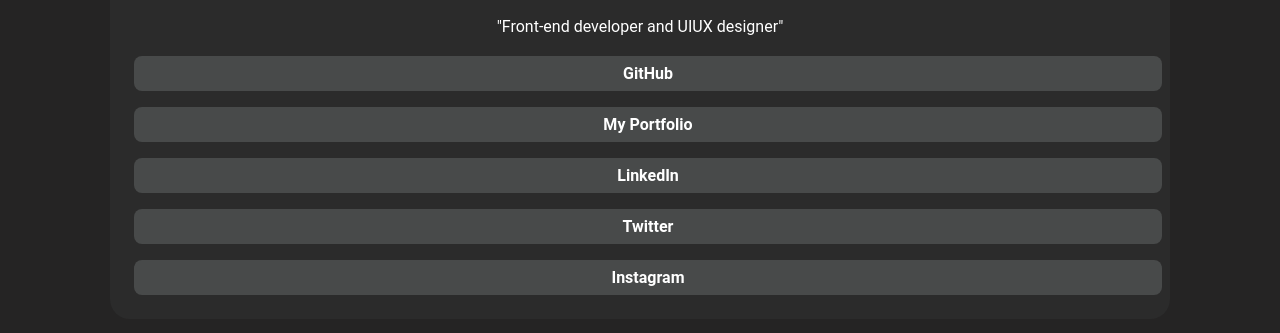
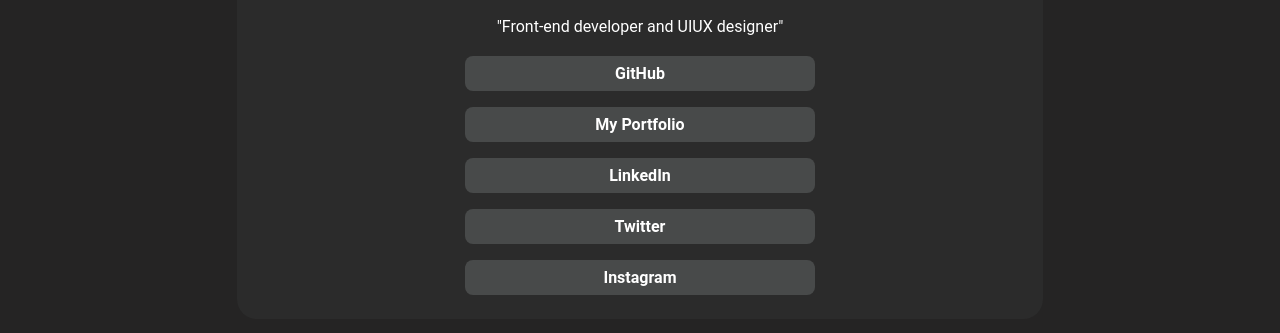
Before and after one commit to Prov-des/social-profile-links, a plain HTML site: page index.html in a window 1280 px wide. Shown: the part 243-576 px from the top of the page. Drawn offline with Linux system fonts and the light colour scheme.

Commit message:
I made the entire link's button clickable, centered the whole card, gave a max-width and win-width to the link's button

```diff
--- a/index.html
+++ b/index.html
@@ -18,11 +18,11 @@
         <p>"Front-end developer and UIUX designer"</p>
 
         <div class="links-section">
-            <div class="links"><a href="https://github.com/Prov-des" target="_blank" rel="noreferer"><strong>GitHub</strong></a></div>
-            <div class="links"><a href="https://prov-des.github.io/landing-page-one/ " target="_blank" rel="noreferer"><strong>My Portfolio</strong></a></div>
-            <div class="links"><a href="https://www.linkedin.com/in/ahmedbabatunde-prov-des" target="_blank" rel="noreferer"><strong>LinkedIn</strong></a></div>
-            <div class="links"><a href="https://x.com/Abu_Hikmah37?t=I1xF_78Tkj0hes3cmBCqzw&s=09" target="_blank" rel="noreferer"><strong>Twitter</strong></a></div>
-            <div class="links"><a href="https://www.instagram.com/prov.des?igsh=cWNwOGdxbjBnd3Y0" target="_blank" rel="noreferer"><strong>Instagram</strong></a></div>
+            <a href="https://github.com/Prov-des" target="_blank" rel="noreferer"><div class="links"><strong>GitHub</strong></div></a>
+            <a href="https://prov-des.github.io/landing-page-one/ " target="_blank" rel="noreferer"><div class="links"><strong>My Portfolio</strong></div></a>
+            <a href="https://www.linkedin.com/in/ahmedbabatunde-prov-des" target="_blank" rel="noreferer"><div class="links"><strong>LinkedIn</strong></div></a>
+            <a href="https://x.com/Abu_Hikmah37?t=I1xF_78Tkj0hes3cmBCqzw&s=09" target="_blank" rel="noreferer"><div class="links"><strong>Twitter</strong></div></a>
+            <a href="https://www.instagram.com/prov.des?igsh=cWNwOGdxbjBnd3Y0" target="_blank" rel="noreferer"><div class="links"><strong>Instagram</strong></div></a>
         </div>
 
     </div>
--- a/styles.css
+++ b/styles.css
@@ -11,8 +11,9 @@
     display: flex;
     align-items: center;
     flex-direction: column;
+    justify-content: center;
     background-color: #484a4a30;
-    width: 80%;
+    width: 60%;
     padding: 24px;
     border-radius: 20px;
     gap: 20px;
@@ -53,15 +54,17 @@
 .links-section {
     display: flex;
     flex-direction: column;
+    justify-content: center;
     gap: 16px;
-    width: 100%;
+    width: 80%;
+    max-width: 350px;
+    min-width: 120px;
 }
 
 .links{
     display: flex;
     background-color: #484a4a;
     justify-content: center;
-    width: 100%;
     border-radius: 8px;
     padding: 8px;
 }
```
